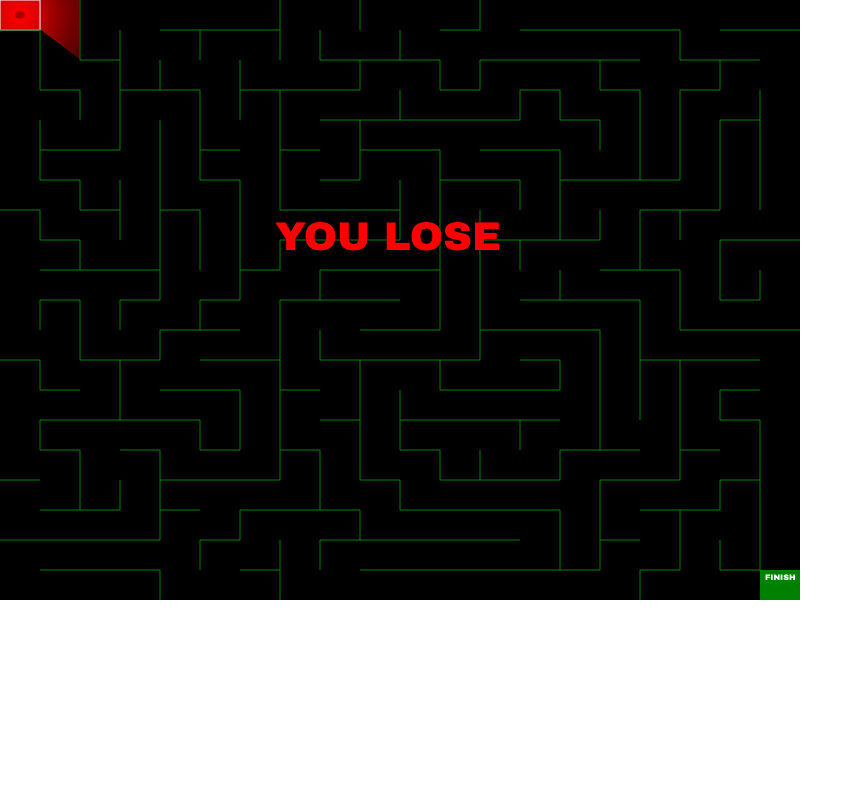
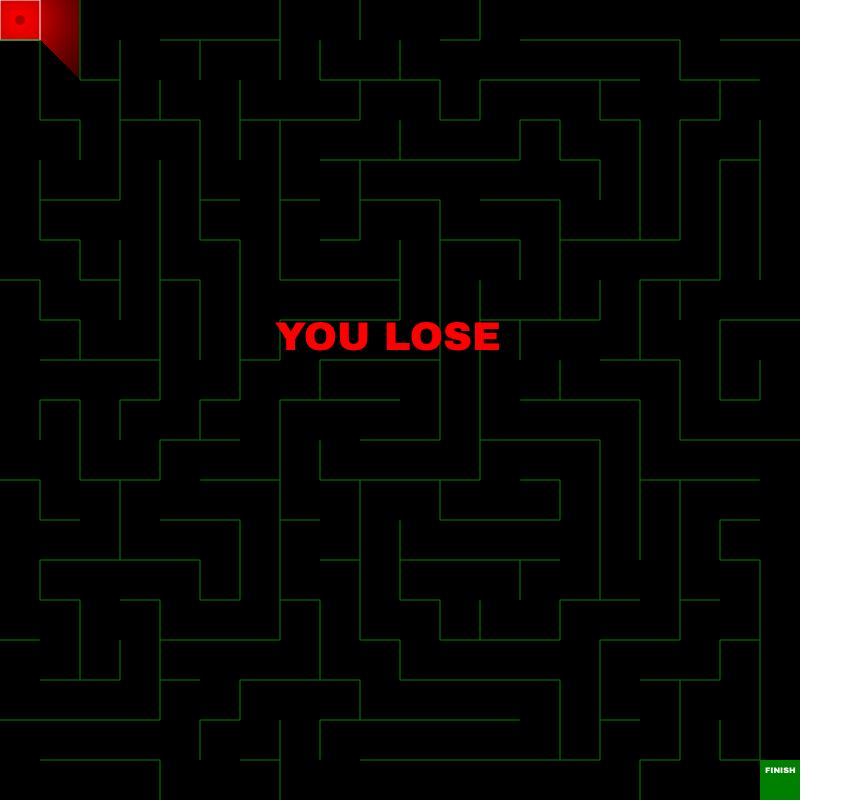
Before and after one commit to SuperCoder32/light-labyrinth, a plain HTML site: page docs/index.html in a window 1280 px wide. Shown: the whole page, without its empty margins (0-863 px from the left). Drawn offline with Linux system fonts and the light colour scheme.

Commit message:
minor change

```diff
--- a/docs/game.js
+++ b/docs/game.js
@@ -219,14 +219,19 @@ if (isMobile) {
 }
 
 
+
+
+var lightRadius = canvas.width * 4 / n;
+var lightGradient;
+
 //Drawing
 function draw() {
 	context.strokeStyle = "black";
 	context.strokeRect(0, 0, canvas.width, canvas.height);
 
-	var lightRadius = canvas.width * 4 / n;
-	drawLight(lightRadius, 255, 0, 0, function (gradient) {
-		context.fillStyle = gradient;
+	lightGradient = createRadialGradient(255, 0, 0, lightRadius);
+	drawLight(lightGradient, function () {
+		context.fillStyle = lightGradient;
 		var segmentToLight = new Segment(
 			new Vector(enemy.x, enemy.y),
 			new Vector(lightSource.x, lightSource.y)
--- a/docs/index.html
+++ b/docs/index.html
@@ -27,7 +27,7 @@
             }
             else {
                 canvas.width = 800;
-                canvas.height = 600;
+                canvas.height = 800;
             }
             var context = canvas.getContext("2d");
             context.fillStyle = "#0000ff";
--- a/docs/light.js
+++ b/docs/light.js
@@ -199,18 +199,23 @@ function drawPolygons() {
 	}
 }
 
-function drawLight(radius, r, g, b, intermediate) {
+function createRadialGradient(r, g, b, radius) {
+	var res = context.createRadialGradient(lightSource.x, lightSource.y, 0, lightSource.x, lightSource.y, radius);
+	res.addColorStop(0, 'rgba(' + r + ', ' + g + ', ' + b + ', 1)');
+	res.addColorStop(1, 'rgba(0, 0, 0, 0)');
+	return res;
+}
+
+function drawLight(gradient, intermediate) {
 	context.fillStyle = "black";
 	context.fillRect(0, 0, canvas.width, canvas.height);
 
-	var gradient = context.createRadialGradient(lightSource.x, lightSource.y, 0, lightSource.x, lightSource.y, radius);
-	gradient.addColorStop(0, 'rgba(' + r + ', ' + g + ', ' + b + ', 1)');
-	gradient.addColorStop(1, 'rgba(0, 0, 0, 0)');
+
 	context.fillStyle = gradient;
 	context.fillRect(0, 0, canvas.width, canvas.height);
 
 	if (intermediate) {
-		intermediate(gradient);
+		intermediate();
 	}
 
 	context.fillStyle = "black";
```
